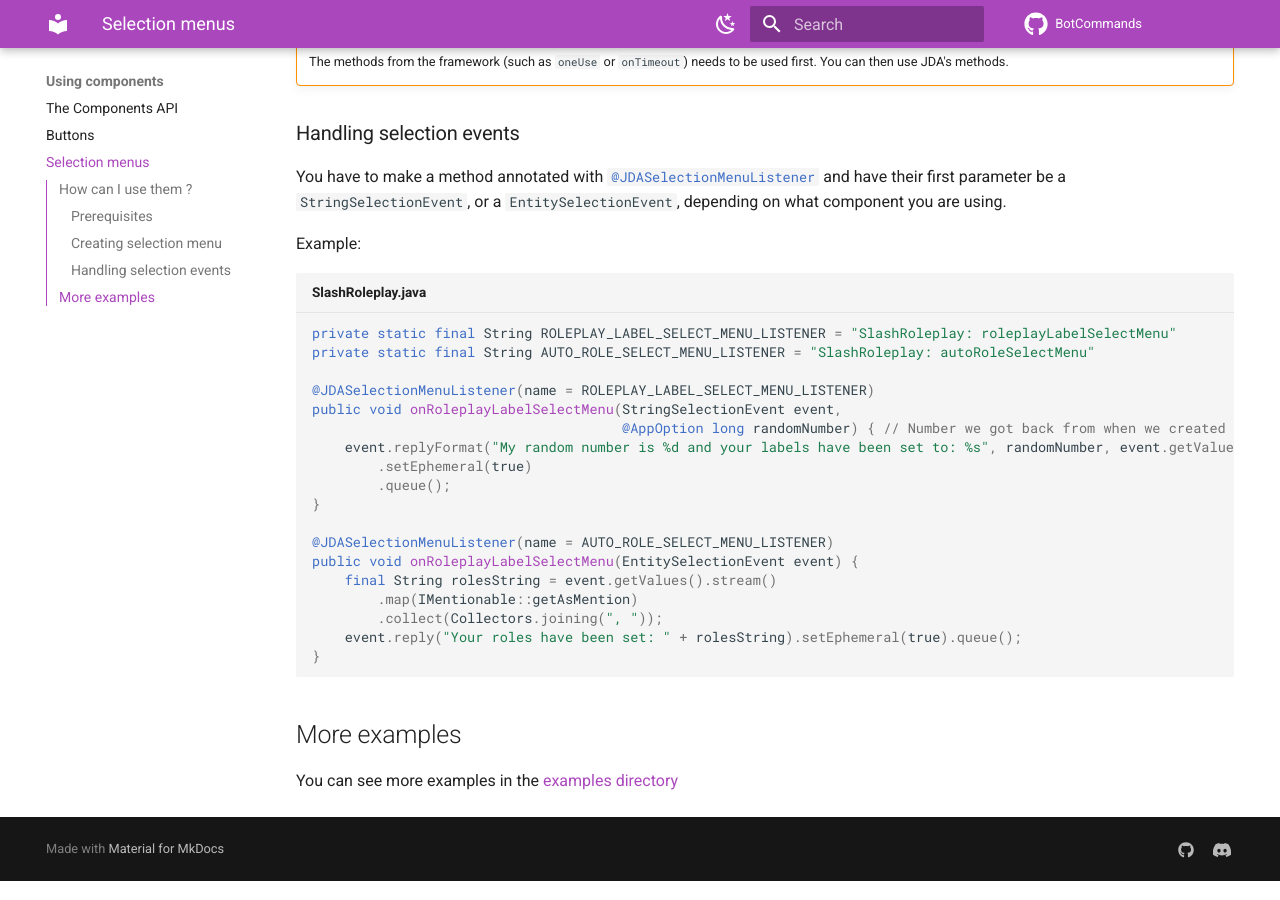
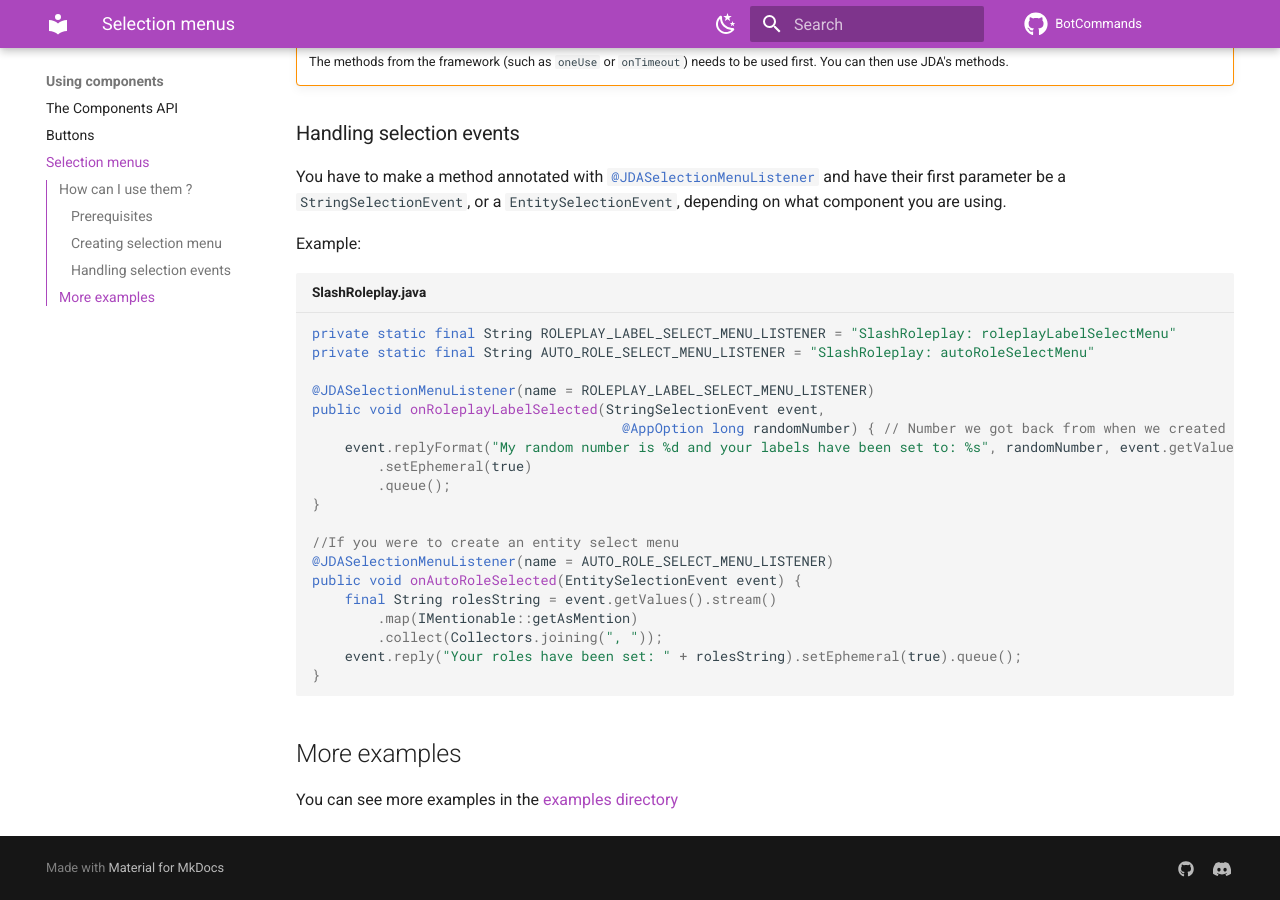
Before and after one commit to freya022/BotCommands-Wiki, an MkDocs documentation site: the page built from docs/using-components/Selection-menus.md, in a window 1280 px wide and 900 px high, scrolled down 847 px. Built offline with MkDocs 1.6.1 and Material for MkDocs 9.7.7, drawn with Linux system fonts in a browser that asks for light colours; comment, search, counter and statistics services are not loaded.

Commit message:
A few fixes

```diff
--- a/docs/using-components/Selection-menus.md
+++ b/docs/using-components/Selection-menus.md
@@ -40,15 +40,16 @@ private static final String ROLEPLAY_LABEL_SELECT_MENU_LISTENER = "SlashRoleplay
 private static final String AUTO_ROLE_SELECT_MENU_LISTENER = "SlashRoleplay: autoRoleSelectMenu"
 
 @JDASelectionMenuListener(name = ROLEPLAY_LABEL_SELECT_MENU_LISTENER)
-public void onRoleplayLabelSelectMenu(StringSelectionEvent event,
+public void onRoleplayLabelSelected(StringSelectionEvent event,
                                       @AppOption long randomNumber) { // Number we got back from when we created the selection menu
     event.replyFormat("My random number is %d and your labels have been set to: %s", randomNumber, event.getValues())
         .setEphemeral(true)
         .queue();
 }
 
+//If you were to create an entity select menu
 @JDASelectionMenuListener(name = AUTO_ROLE_SELECT_MENU_LISTENER)
-public void onRoleplayLabelSelectMenu(EntitySelectionEvent event) {
+public void onAutoRoleSelected(EntitySelectionEvent event) {
     final String rolesString = event.getValues().stream()
         .map(IMentionable::getAsMention)
         .collect(Collectors.joining(", "));
```
